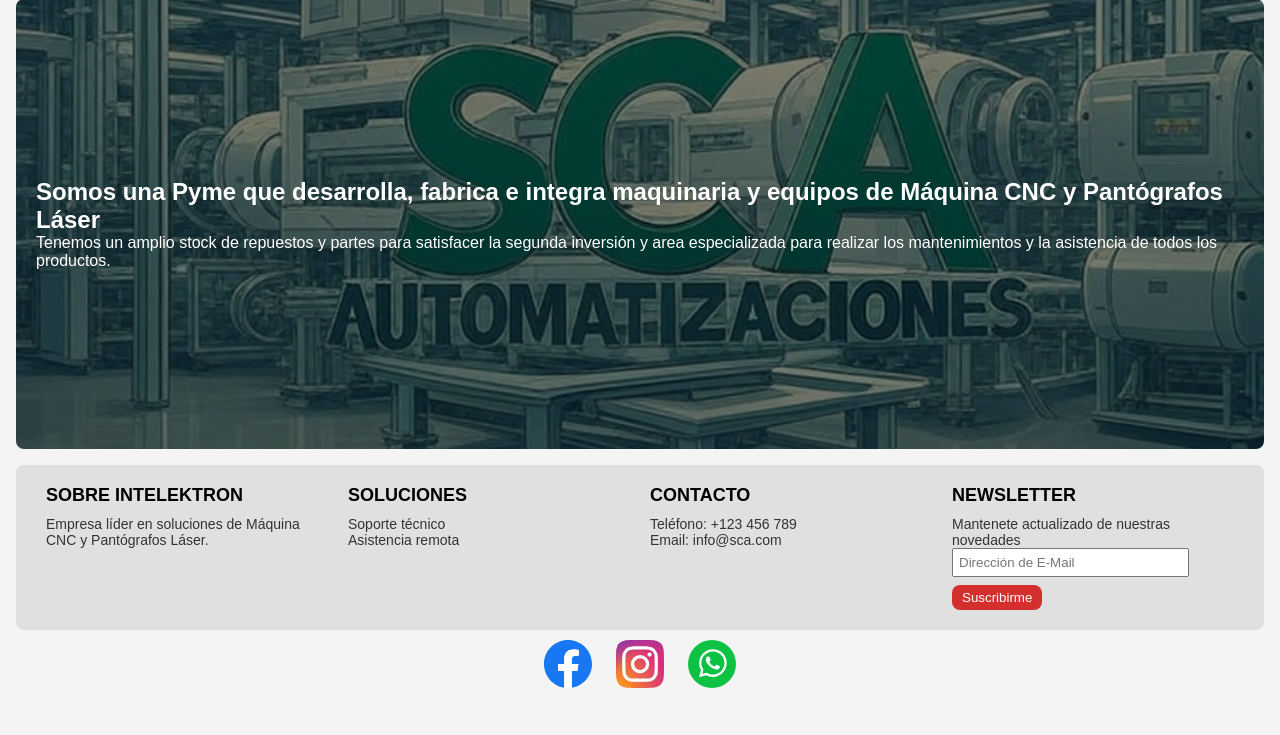
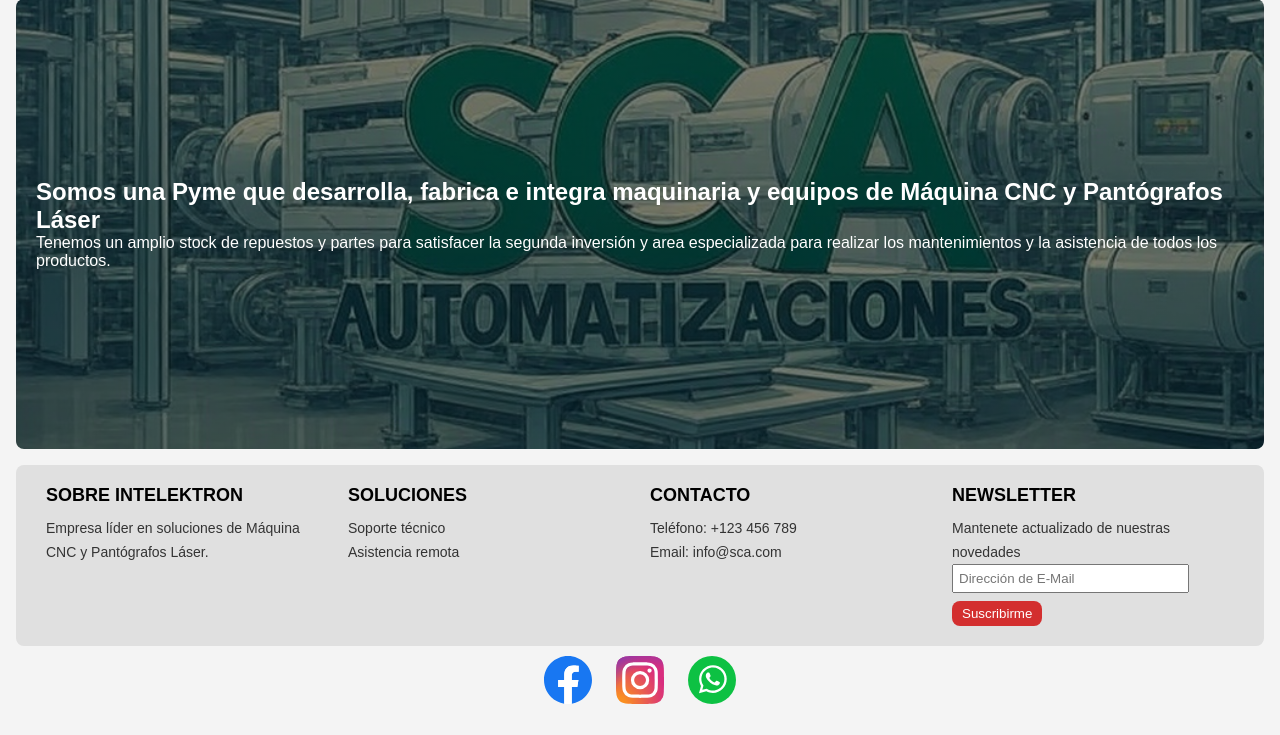
Before and after one commit to xOzymandiasx/proyecto, a PHP site: page / in a window 1280 px wide. Shown: the part 65-800 px from the top of the page. Run offline with PHP 8.4, Linux system fonts and the light colour scheme.

Commit message:
Footer modificado

```diff
--- a/css/headerfooter.css
+++ b/css/headerfooter.css
@@ -160,6 +160,7 @@ footer {
   font-size: 14px;
   color: #333;
   text-decoration: none;
+  line-height: 1.5rem;
 }
 .newsletter input[type="email"] {
   padding: 5px;
```
